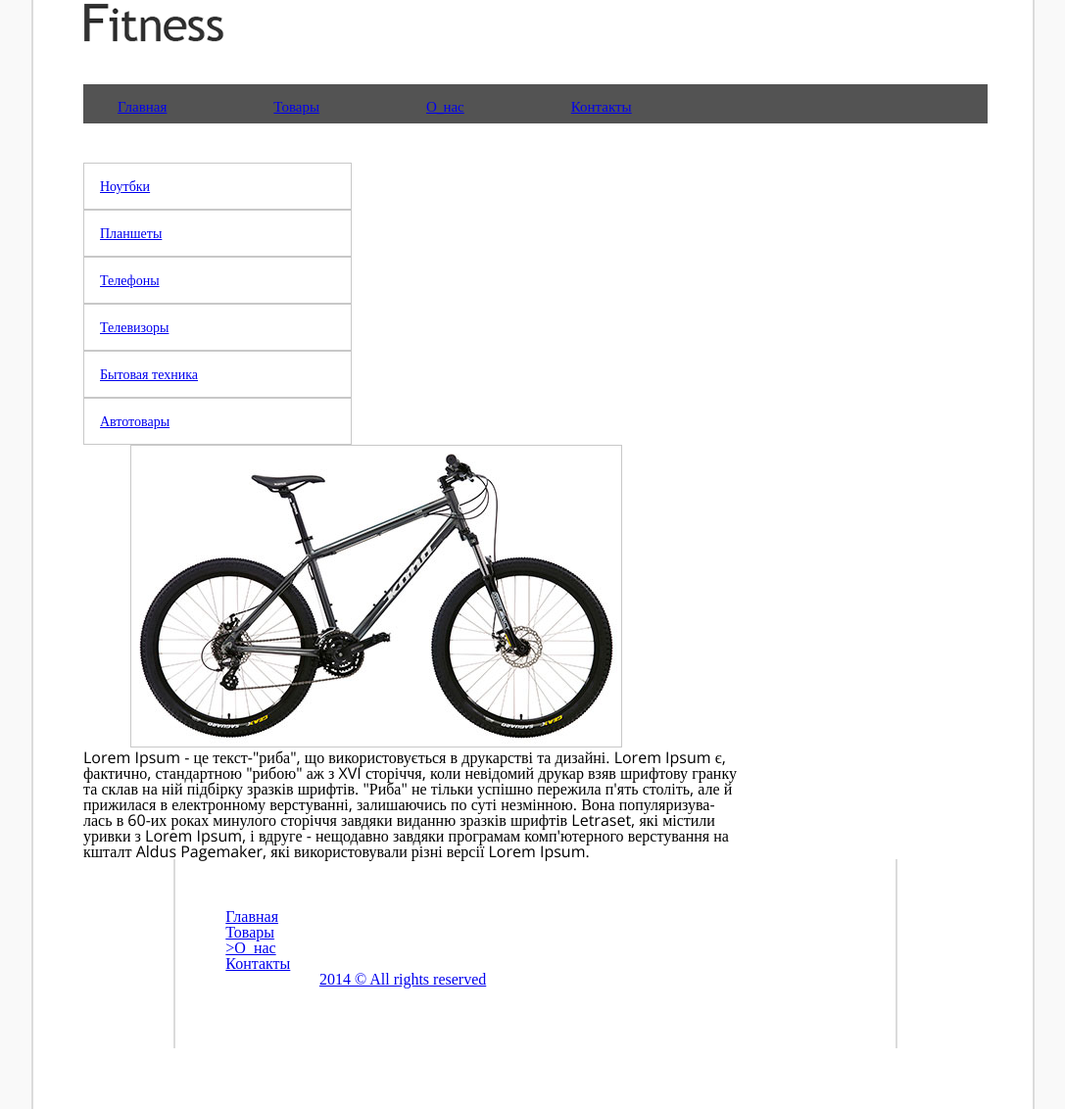
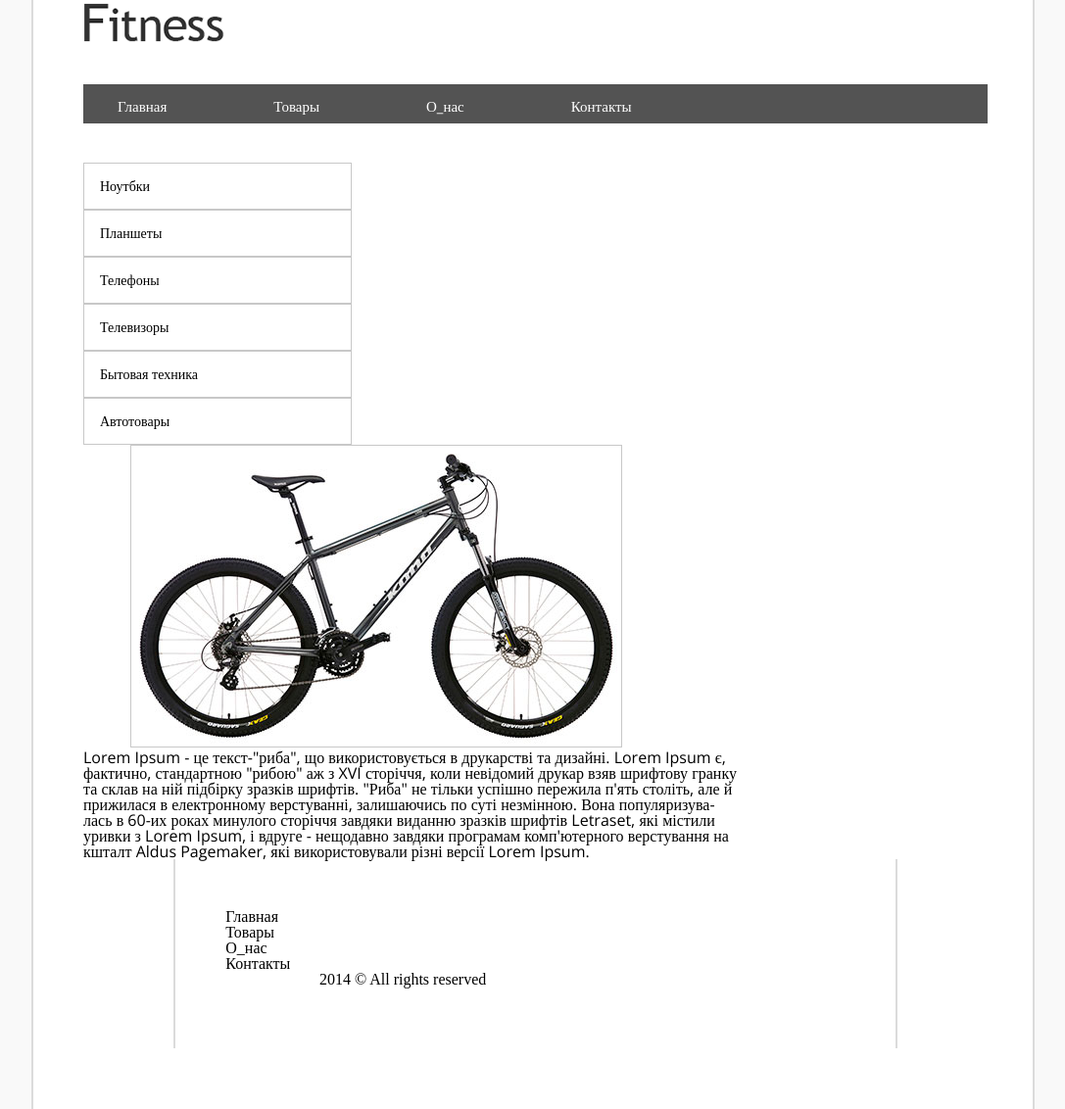
Before and after one commit to KrivoshejaIvan/homework3, a plain HTML site: page www/index.html in a window 1280 px wide. Shown: the part 48-1180 px from the top of the page at 98% size, without its empty margins (96-1183 px from the left). Drawn offline with nearby package versions, Linux system fonts and the light colour scheme.

Commit message:
Update index.html

```diff
--- a/www/index.html
+++ b/www/index.html
@@ -13,22 +13,22 @@
                 <img class="logo" src="img/logo.png" alt="logo">
                 <div class="menu_block">
                     <ul>
-                        <li><a href="#">Главная</a></li>
-                        <li><a href="#">Товары</a></li>
-                        <li><a href="#">О_нас</a></li>
-                        <li><a href="#">Контакты</a></li>
+                        <li>Главная</li>
+                        <li>Товары</li>
+                        <li>О_нас</li>
+                        <li>Контакты</li>
                     </ul>
                 </div>
             </div>
             <div class="container">
                 <div class="left_menu">
                     <ul>
-                        <li><a href="#">Ноутбки</a></li>
-                        <li><a href="#">Планшеты</a></li>
-                        <li><a href="#">Телефоны</a></li>
-                        <li><a href="#">Телевизоры</a></li>
-                        <li><a href="#">Бытовая техника</a></li>
-                        <li><a href="#">Автотовары</a></li>
+                        <li>Ноутбки</li>
+                        <li>Планшеты</li>
+                        <li>Телефоны</li>
+                        <li>Телевизоры</li>
+                        <li>Бытовая техника</li>
+                        <li>Автотовары</li>
                     </ul>
                 </div>
                 <div class="content">
@@ -46,11 +46,11 @@
             </div>
             <div class="footer">
                 <ul>
-                    <li><a href="#">Главная</a></li>
-                    <li><a href="#">Товары</a></li>
-                    <li></li><a href="#">>О_нас</a></li>
-                    <li><a href="#">Контакты</a></li>
-                    <li class="active"><a href="#">2014 &copy; All rights reserved</a></li>
+                    <li>Главная</li>
+                    <li>Товары</li>
+                    <li>О_нас</li>
+                    <li>Контакты</li>
+                    <li class="active">2014 &copy; All rights reserved</li>
                 </ul>
             </div>
         </div>
```
